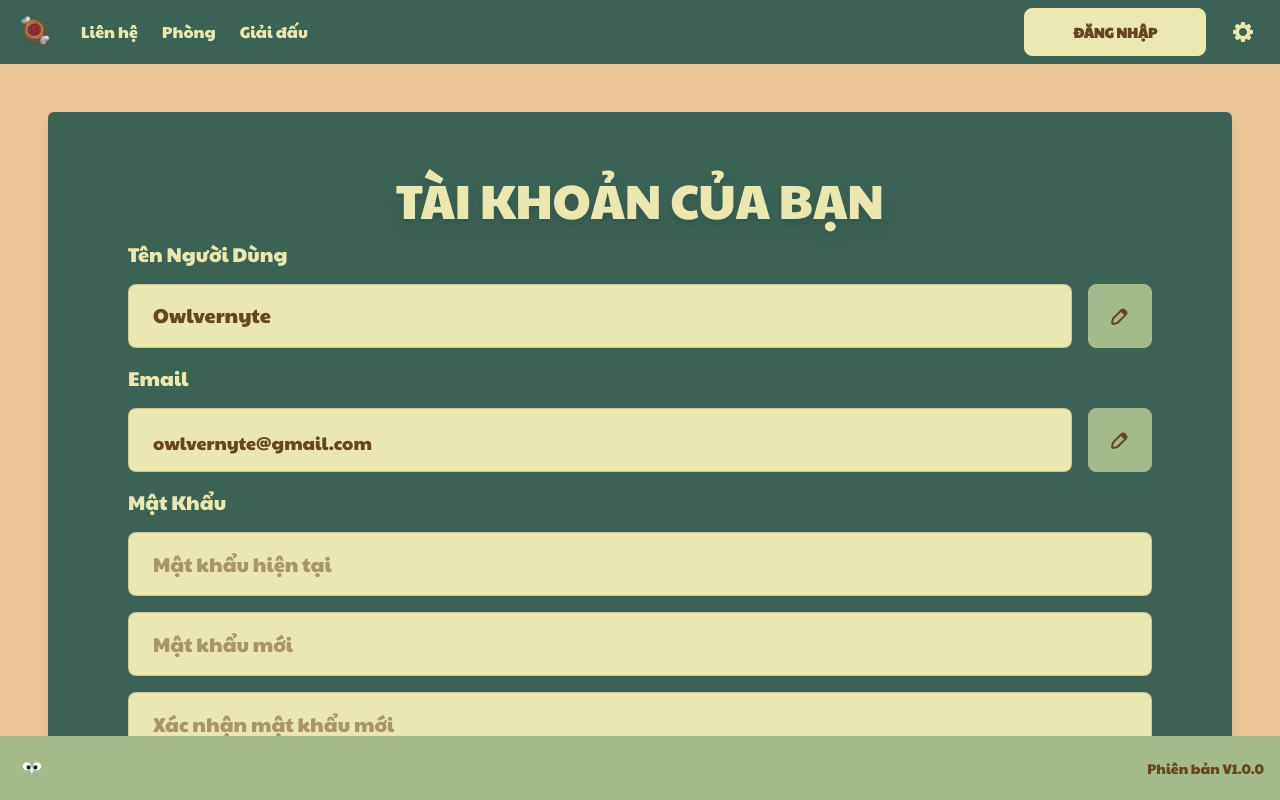
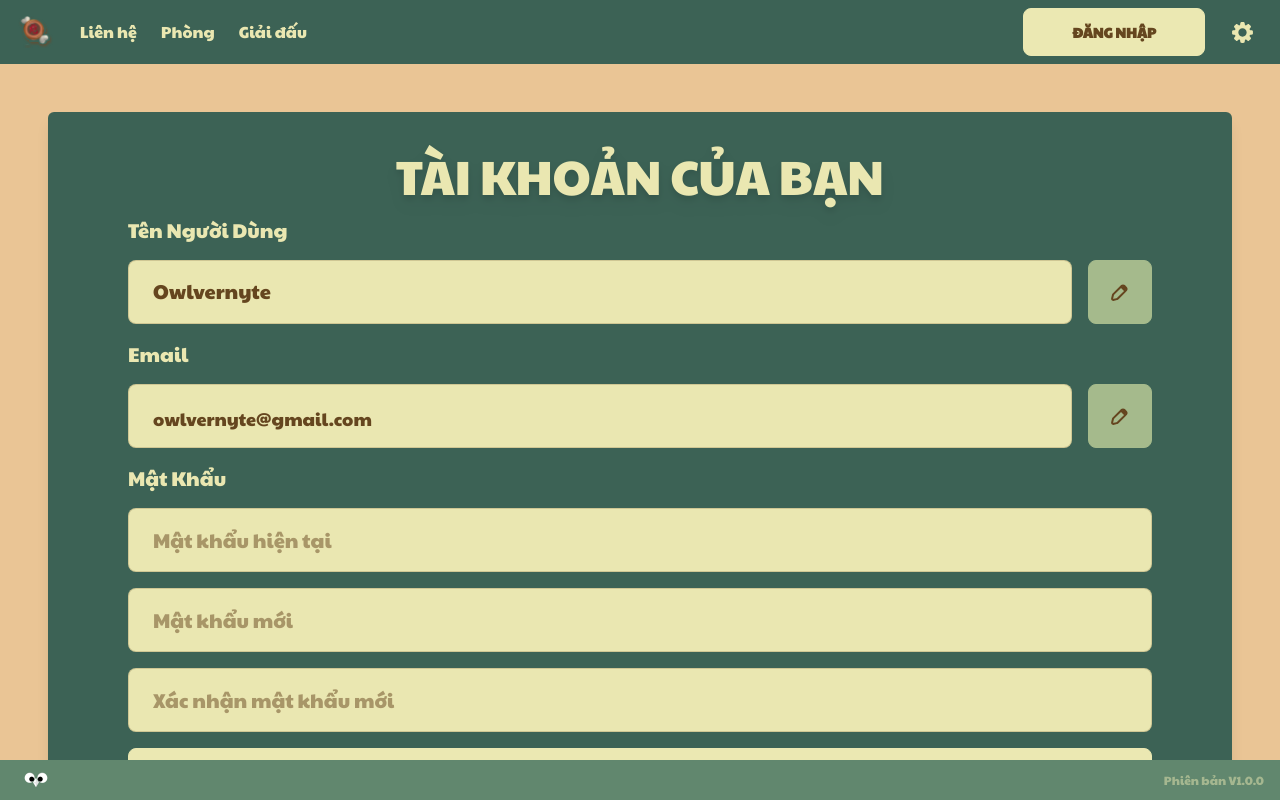
Before and after one commit to Owlvernyte/cotuong-frontend, a Next.js app: page /account in a window 1280 px wide. Built offline with nearby package versions, Linux system fonts and the light colour scheme.

Commit message:
fix(layout): edit width height pages and update header - footer

```diff
--- a/app/(basic)/account/page.tsx
+++ b/app/(basic)/account/page.tsx
@@ -9,17 +9,17 @@ import UpdateUsernameForm from "@/components/account/forms/UpdateUsernameForm"
 
 export default function Account() {
   return (
-    <div className="flex justify-center min-h-screen">
+    <div className="flex justify-center">
       <div className="container max-w-screen-2xl p-10">
         <div
           id="profile-card"
-          className="bg-primary rounded-md shadow-lg flex-1 px-20 pb-10"
+          className="bg-primary rounded-md shadow-lg flex-1 px-20 pb-8"
         >
           <div className="flex flex-row justify-center items-center p-2 text-center space-x-2">
             <Title
               text="TÀI KHOẢN CỦA BẠN"
               textColor="text-bamboo-100"
-              className="drop-shadow-lg pt-14"
+              className="drop-shadow-lg pt-8"
             />
           </div>
           <UpdateUsernameForm />
--- a/app/(basic)/leaderboard/page.tsx
+++ b/app/(basic)/leaderboard/page.tsx
@@ -5,7 +5,7 @@ import LeaderBoardTable from "@/components/leaderboard/leaderboard-table/LeaderB
 
 export default function LeaderBoard() {
   return (
-    <div className="flex justify-center min-h-screen">
+    <div className="flex justify-center">
       <div className="container max-w-screen-2xl p-10">
         <div id="leaderBoard">
           <Title text="BẢNG XẾP HẠNG" textAlign="text-left" />
--- a/components/layouts/Footer.tsx
+++ b/components/layouts/Footer.tsx
@@ -1,12 +1,18 @@
-import React from 'react'
+import Image from "next/image"
+import React from "react"
 
 function Footer() {
   return (
-        <footer className="footer items-center p-4 bg-neutral text-neutral-content">
+    <footer className="footer items-center px-4 bg-bamboo-300 text-bamboo-100 text-opacity-50">
       <aside className="items-center grid-flow-col">
-                <img className="h-8" src={`/nyte2.svg`}></img>
+        <Image
+          src={`/nyte2.svg`}
+          alt="Owlvernyte Logo"
+          width={40}
+          height={40}
+        />
       </aside>
-            <nav className="grid-flow-col gap-4 md:place-self-center md:justify-self-end">
+      <nav className="grid-flow-col text-xs gap-4 md:place-self-center md:justify-self-end">
         Phiên bản V1.0.0
       </nav>
     </footer>
--- a/components/layouts/Header.tsx
+++ b/components/layouts/Header.tsx
@@ -1,30 +1,41 @@
-import Link from 'next/link'
-import React from 'react'
+import Image from "next/image"
+import Link from "next/link"
+import React from "react"
 
 function Header() {
   return (
     <div className="navbar bg-primary">
       <div className="flex-1 px-2 inline-flex items-center space-x-6">
         <Link href="/">
-                    <img src="/thitnuong.svg" alt="thitnuong"></img>
+          <Image
+            src="/thitnuong.svg"
+            alt="Logo Thit Nuong"
+            width={40}
+            height={40}
+          />
         </Link>
-                <Link className="text-bamboo-100 hover:underline" href={'/'}>
-                    {'Liên hệ'}
+        <Link className="text-bamboo-100 hover:underline" href={"/"}>
+          {"Liên hệ"}
         </Link>
-                <Link className="text-bamboo-100 hover:underline" href={'/'}>
-                    {'Phòng'}
+        <Link className="text-bamboo-100 hover:underline" href={"/"}>
+          {"Phòng"}
         </Link>
-                <Link className="text-bamboo-100 hover:underline" href={'/'}>
-                    {'Giải đấu'}
+        <Link className="text-bamboo-100 hover:underline" href={"/"}>
+          {"Giải đấu"}
         </Link>
       </div>
       <div className="flex-none space-x-2">
-                <Link className="btn btn-secondary px-12" href={'/signin'}>
-                    {'Đăng nhập'}
+        <Link className="btn btn-secondary px-12" href={"/signin"}>
+          {"Đăng nhập"}
         </Link>
         <div className="dropdown dropdown-end">
           <label tabIndex={0} className="btn btn-ghost rounded-btn">
-                        <img src="/icons/primary/Setting_fill.svg"></img>
+            <Image
+              src="/icons/primary/Setting_fill.svg"
+              alt="Icon Settings"
+              width={25}
+              height={25}
+            />
           </label>
           <ul
             tabIndex={0}
```
Lines whose indentation alone changed are shown as unchanged.
